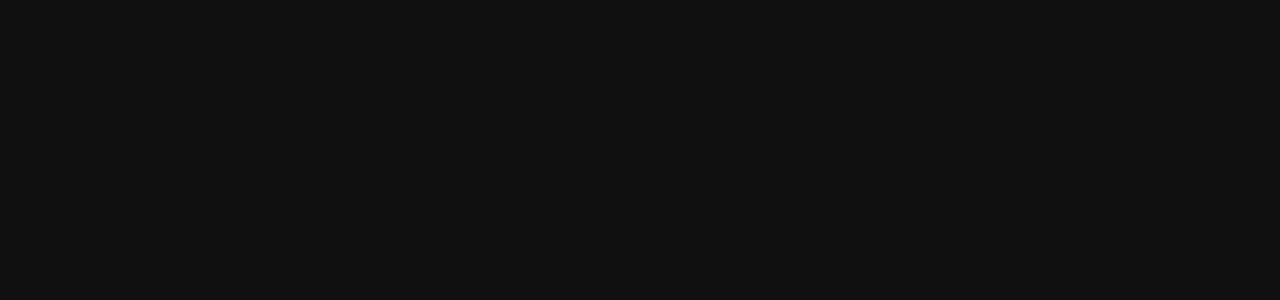
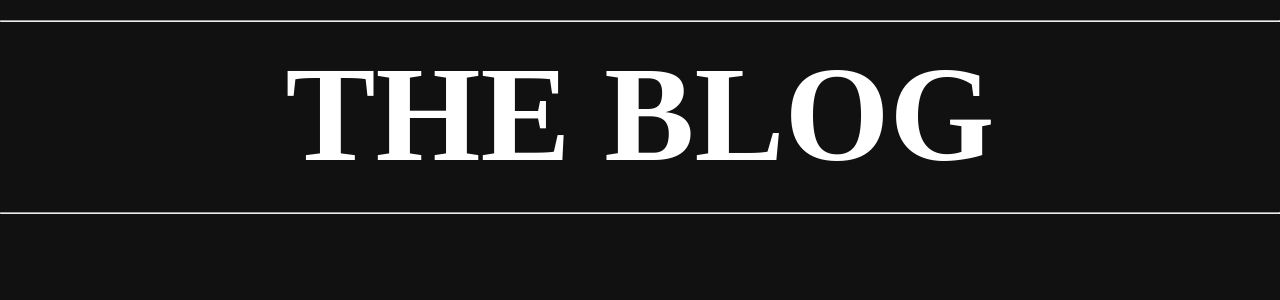
Before and after one commit to silvarafaell/Pot-ncia_TechAngular_Developer, an Angular app in the folder Criando um Blog com Angular/angular-blog/: page / in a window 1280 px wide. Shown: the top 300 px of the page. Built offline with nearby package versions, Linux system fonts and the light colour scheme.

Commit message:
Menu Title

```diff
--- a/Criando um Blog com Angular/angular-blog/src/app/app.component.html
+++ b/Criando um Blog com Angular/angular-blog/src/app/app.component.html
@@ -1 +1,2 @@
+<app-menu-title></app-menu-title>
 <router-outlet></router-outlet>
--- a/Criando um Blog com Angular/angular-blog/src/app/components/menu-title/menu-title.component.css
+++ b/Criando um Blog com Angular/angular-blog/src/app/components/menu-title/menu-title.component.css
@@ -0,0 +1,17 @@
+.menu_title_container {
+    color: white;
+}
+
+.menu_title_container > h1 {
+    margin-top: 15px;
+    margin-bottom: 15px;
+    font-size: 135px;
+    font-weight: bolder;
+    display: flex;
+    justify-content: center;
+}
+
+.menu_title_container > hr {
+    margin-top: 20px;
+    margin-bottom: 5px;
+}
--- a/Criando um Blog com Angular/angular-blog/src/app/components/menu-title/menu-title.component.html
+++ b/Criando um Blog com Angular/angular-blog/src/app/components/menu-title/menu-title.component.html
@@ -1 +1,5 @@
-<p>menu-title works!</p>
+<div class="menu_title_container">
+<hr/>
+<h1>THE BLOG</h1>
+<hr/>
+</div>
```
